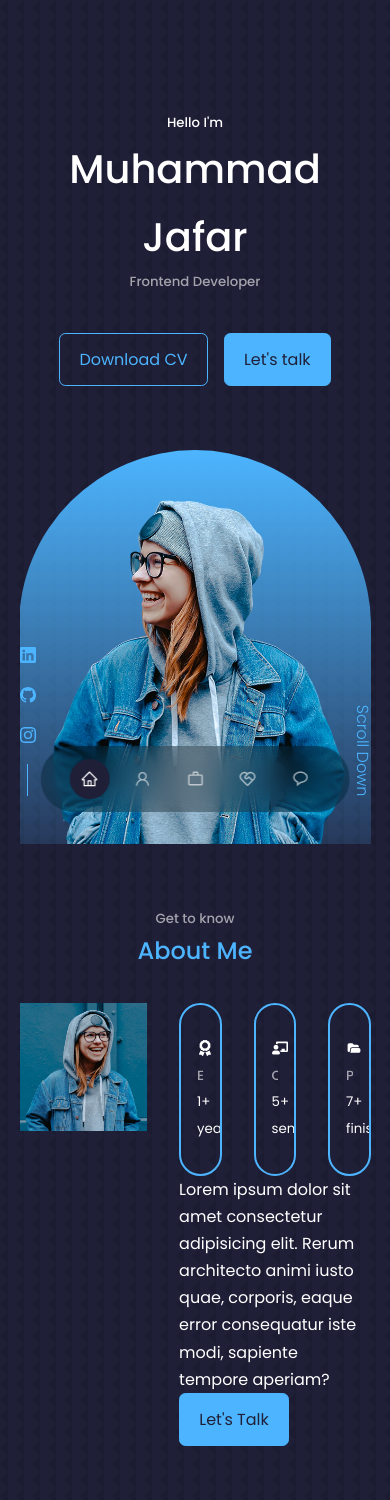
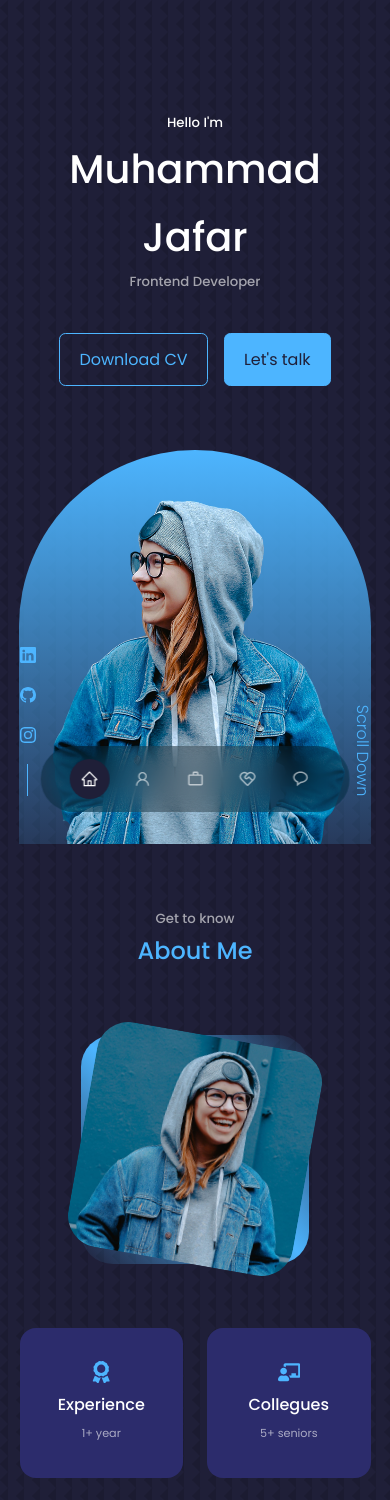
Before and after one commit to MuhammadJaff/Something_simple_react, a React (Create React App) app: page / in a window 390 px wide. Shown: the top 1500 px of the page. Built offline with nearby package versions, Linux system fonts and the light colour scheme.

Commit message:
about_finished

```diff
--- a/src/Components/About/About.css
+++ b/src/Components/About/About.css
@@ -1,23 +1,102 @@
 .about_container {
   display: -ms-grid;
   display: grid;
-  -ms-grid-columns: 2fr 3fr;
-      grid-template-columns: 2fr 3fr;
-  gap: 2rem;
+  -ms-grid-columns: 35% 50%;
+      grid-template-columns: 35% 50%;
+  gap: 15%;
+}
+
+.about_container .about_me {
+  width: 100%;
+  aspect-ratio: 1/1;
+  border-radius: 2rem;
+  display: -ms-grid;
+  display: grid;
+  place-items: center;
+  background: linear-gradient(45deg, transparent, var(--color-primary), transparent);
+}
+
+.about_container .about_me img {
+  -webkit-transform: rotate(10deg);
+          transform: rotate(10deg);
+  overflow: hidden;
+  border-radius: 2rem;
+  -webkit-transition: var(--transition);
+  transition: var(--transition);
+}
+
+.about_container .about_me img:hover {
+  -webkit-transform: rotate(0deg);
+          transform: rotate(0deg);
 }
 
 .about_container .about_cards {
   display: -ms-grid;
   display: grid;
-  -ms-grid-columns: auto auto auto;
-      grid-template-columns: auto auto auto;
-  gap: 2rem;
+  -ms-grid-columns: (1fr)[3];
+      grid-template-columns: repeat(3, 1fr);
+  gap: 1.5rem;
 }
 
 .about_container .about_cards .about_card {
   text-align: center;
-  padding: 2rem 1rem;
-  border: 2px solid var(--color-primary);
-  border-radius: 2rem;
+  padding: 2rem;
+  border: 1px solid transparent;
+  background: var(--color-bg-variant);
+  -webkit-transition: var(--transition);
+  transition: var(--transition);
+  border-radius: 1rem;
+}
+
+.about_container .about_cards .about_card:hover {
+  background: transparent;
+  border-color: var(--color-primary-variant);
+}
+
+.about_container .about_cards .about_card .about_card_icon {
+  font-size: 1.4rem;
+  color: var(--color-primary);
+}
+
+.about_container .about_cards .about_card h5 {
+  font-size: 1rem;
+  color: var(--color-white);
+}
+
+.about_container .about_cards .about_card small {
+  font-size: .7rem;
+  color: var(--color-light);
+}
+
+.about_container p {
+  margin: 2rem 0;
+  font-size: .9rem;
+  color: var(--color-light);
+}
+
+@media screen and (max-width: 1024px) {
+  .about_container {
+    -ms-grid-columns: 1fr;
+        grid-template-columns: 1fr;
+    gap: 0;
+  }
+  .about_container .about_me {
+    width: 50%;
+    margin: 2rem auto 4rem;
+  }
+}
+
+@media screen and (max-width: 600px) {
+  .about_me {
+    width: 65% !important;
+    margin: 0 auto 2rem;
+  }
+  .about_cards {
+    -ms-grid-columns: (1fr)[2] !important;
+        grid-template-columns: repeat(2, 1fr) !important;
+  }
+  .about_content {
+    text-align: center;
+  }
 }
 /*# sourceMappingURL=About.css.map */
--- a/src/Components/About/About.jsx
+++ b/src/Components/About/About.jsx
@@ -1,4 +1,4 @@
-import './About.css'
+import './About.scss'
 import meAbout from './../../images/me-about.jpg'
 import {FaAward} from 'react-icons/fa'
 import {FaChalkboardTeacher} from 'react-icons/fa'
@@ -11,7 +11,7 @@ const About = () => {
       <h2>About Me</h2>
       <div className="container about_container">
         <div className="about_me">
-          <img src={meAbout} alt="" />
+          <img src={meAbout} alt="me_about" />
         </div>
 
         <div className="about_content">
@@ -34,8 +34,9 @@ const About = () => {
           </div>
           <p>
             Lorem ipsum dolor sit amet consectetur adipisicing elit.
-            Rerum architecto animi iusto quae, corporis, eaque error
-            consequatur iste modi, sapiente tempore aperiam?
+            Veritatis nostrum minima ut laudantium recusandae ducimus
+            fugit dolorum autem? Sint officiis sapiente, itaque blanditiis
+            at voluptatum, aut ipsam corrupti praesentium quae ratione, sequi unde?
           </p>
 
           <a href="" className='btn btn-primary'>Let's Talk</a>
--- a/src/Components/About/About.scss
+++ b/src/Components/About/About.scss
@@ -1,17 +1,84 @@
 .about_container{
     display: grid;
-    grid-template-columns: 2fr 3fr;
-    gap: 2rem;
+    grid-template-columns: 35% 50%;
+    gap: 15%;
+    .about_me{
+        width: 100%;
+        aspect-ratio: 1/1;
+        border-radius: 2rem;
+        display: grid;
+        place-items: center;
+        background: linear-gradient(45deg,transparent,var(--color-primary),transparent);
+        img{
+            transform: rotate(10deg);
+            overflow: hidden;
+            border-radius: 2rem;
+            transition: var(--transition);
+            &:hover{
+                transform: rotate(0deg);
+            }
+        }
+    }
 
     .about_cards{
         display: grid;
-        grid-template-columns: auto auto auto;
-        gap: 2rem;
+        grid-template-columns: repeat(3,1fr);
+        gap: 1.5rem;
         .about_card{
             text-align: center;
-            padding: 2rem 1rem;
-            border: 2px solid var(--color-primary);
-            border-radius: 2rem;
+            padding: 2rem;
+            border: 1px solid transparent;
+            background: var(--color-bg-variant);
+            transition: var(--transition);
+            border-radius: 1rem;
+            &:hover{
+                background: transparent;
+                border-color: var(--color-primary-variant);
+                // cursor: default;
+            }
+            .about_card_icon{
+                font-size: 1.4rem;
+                color: var(--color-primary);
+            }
+            h5{
+                font-size: 1rem;
+                color: var(--color-white);
+            }
+            small{
+                font-size: .7rem;
+                color: var(--color-light);
+            }
+        }
+    }
+    p{
+        margin: 2rem 0;
+        font-size: .9rem;
+        color: var(--color-light);
+    }
+}
+
+// Media medium
+@media screen and (max-width:1024px) {
+    .about_container{
+        grid-template-columns: 1fr;
+        gap: 0;
+        .about_me{
+            width: 50%;
+            margin: 2rem auto 4rem;
         }
     }
 }
+
+// Small medium
+@media screen and (max-width:600px) {
+    .about_me{
+        width: 65% !important;
+        margin: 0 auto 2rem;
+    }
+    .about_cards{
+        grid-template-columns: repeat(2,1fr) !important;
+    }
+    .about_content{
+        text-align: center;
+    }
+}
--- a/src/index.css
+++ b/src/index.css
@@ -8,7 +8,6 @@
           box-sizing: border-box;
   list-style: none;
   text-decoration: none;
-  overflow-x: hidden;
 }
 
 :root {
--- a/src/index.scss
+++ b/src/index.scss
@@ -8,7 +8,6 @@
     box-sizing: border-box;
     list-style: none;
     text-decoration: none;
-    overflow-x: hidden;
 }
 :root{
     --color-bg:#1f1f38;
```
Also changed, not shown: 2 other files (tests, documents, lock files or other folders).
